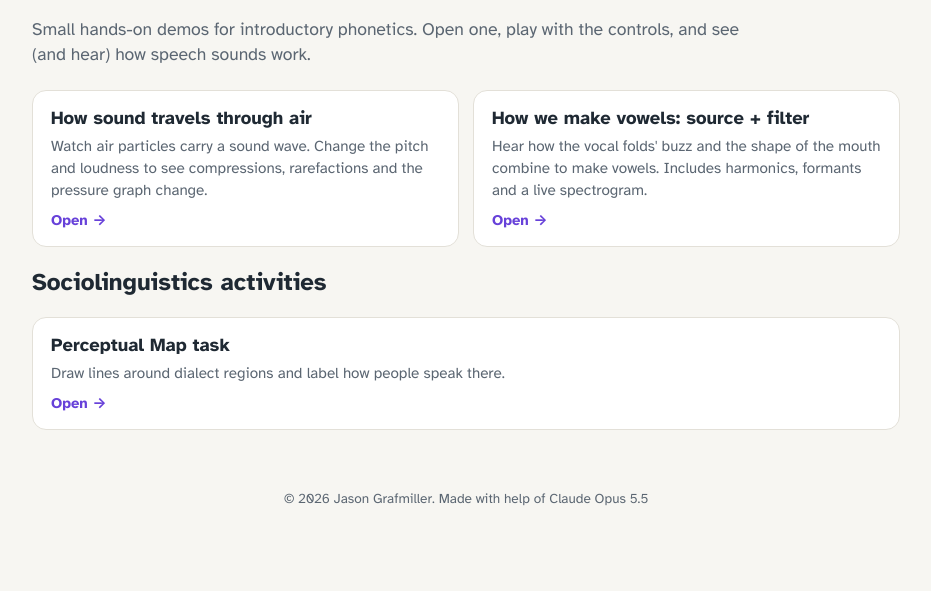
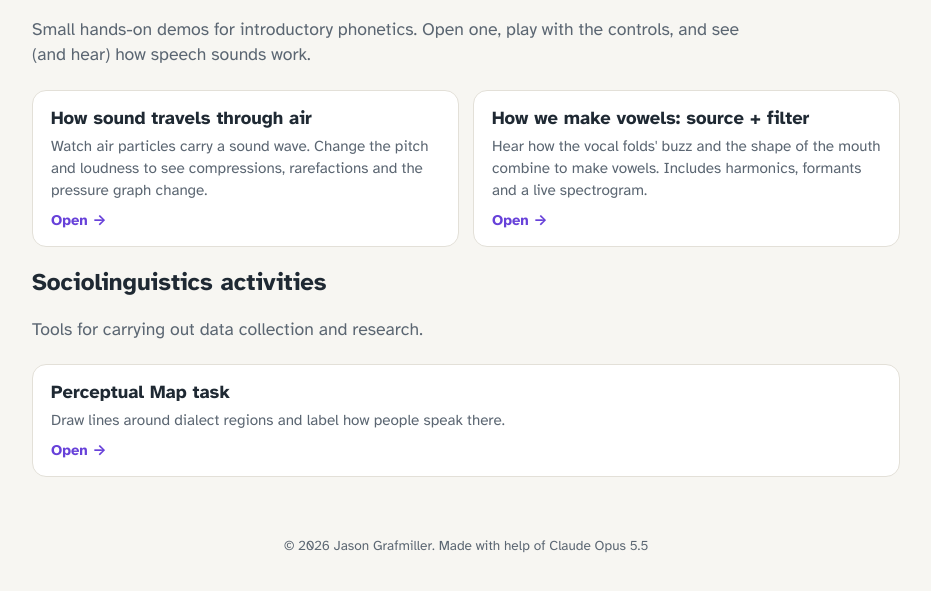
Before and after one commit to jasongraf1/tutorials, a plain HTML site: page index.html in a window 1280 px wide. Shown: the part 123-714 px from the top of the page, without its empty margins (174-1105 px from the left). Drawn offline with Linux system fonts and the light colour scheme.

Commit message:
Update index.html

```diff
--- a/index.html
+++ b/index.html
@@ -44,7 +44,8 @@
       <span class="go">Open →</span>
     </a>
   </div>
-    <h2>Sociolinguistics activities</h2>
+  <h2>Sociolinguistics activities</h2>
+  <p class="sub">Tools for carrying out data collection and research.</p>
     <div class="cards">
     <a class="card" href="perceptual_map.html">
       <h2>Perceptual Map task</h2>
```
